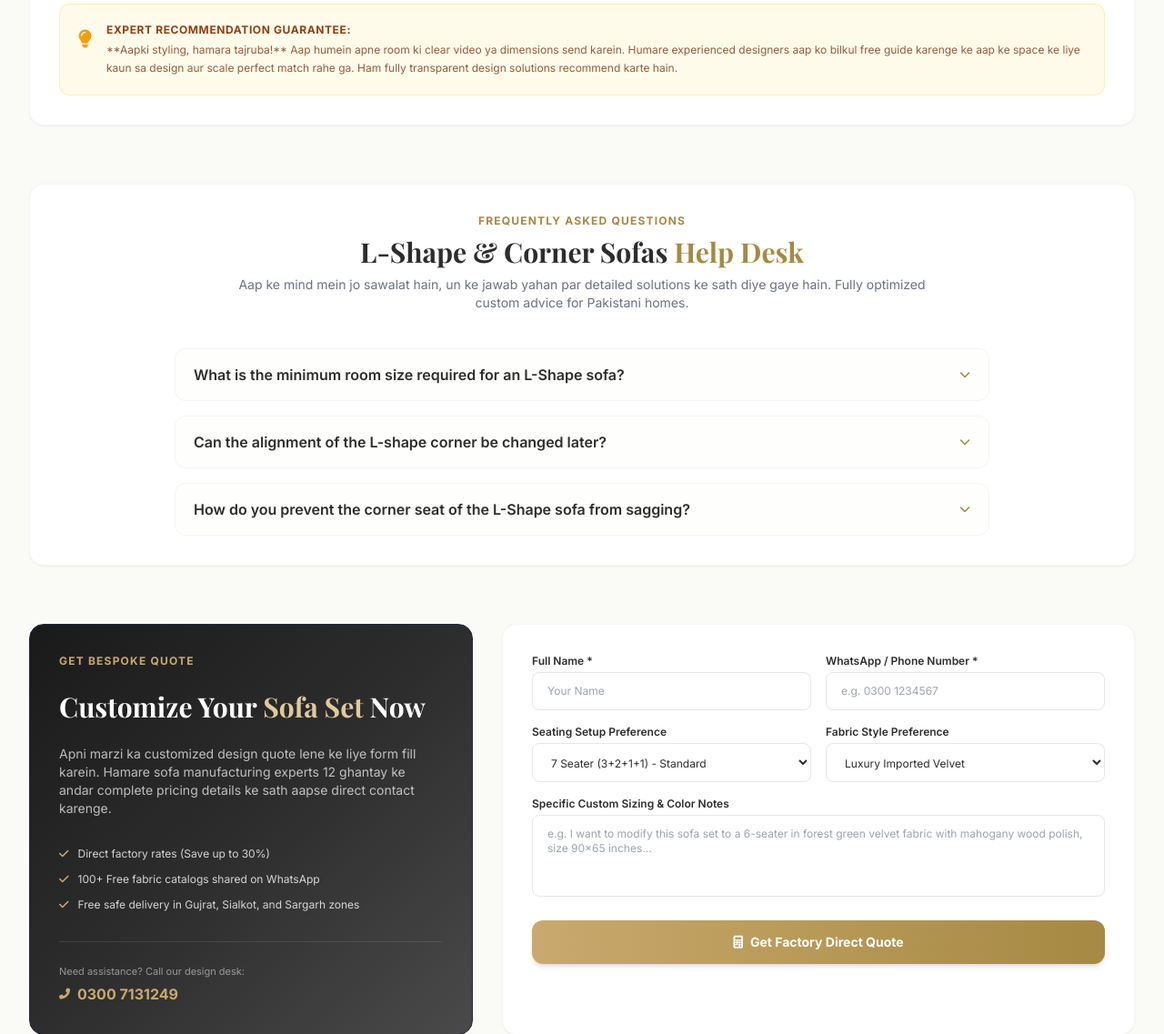
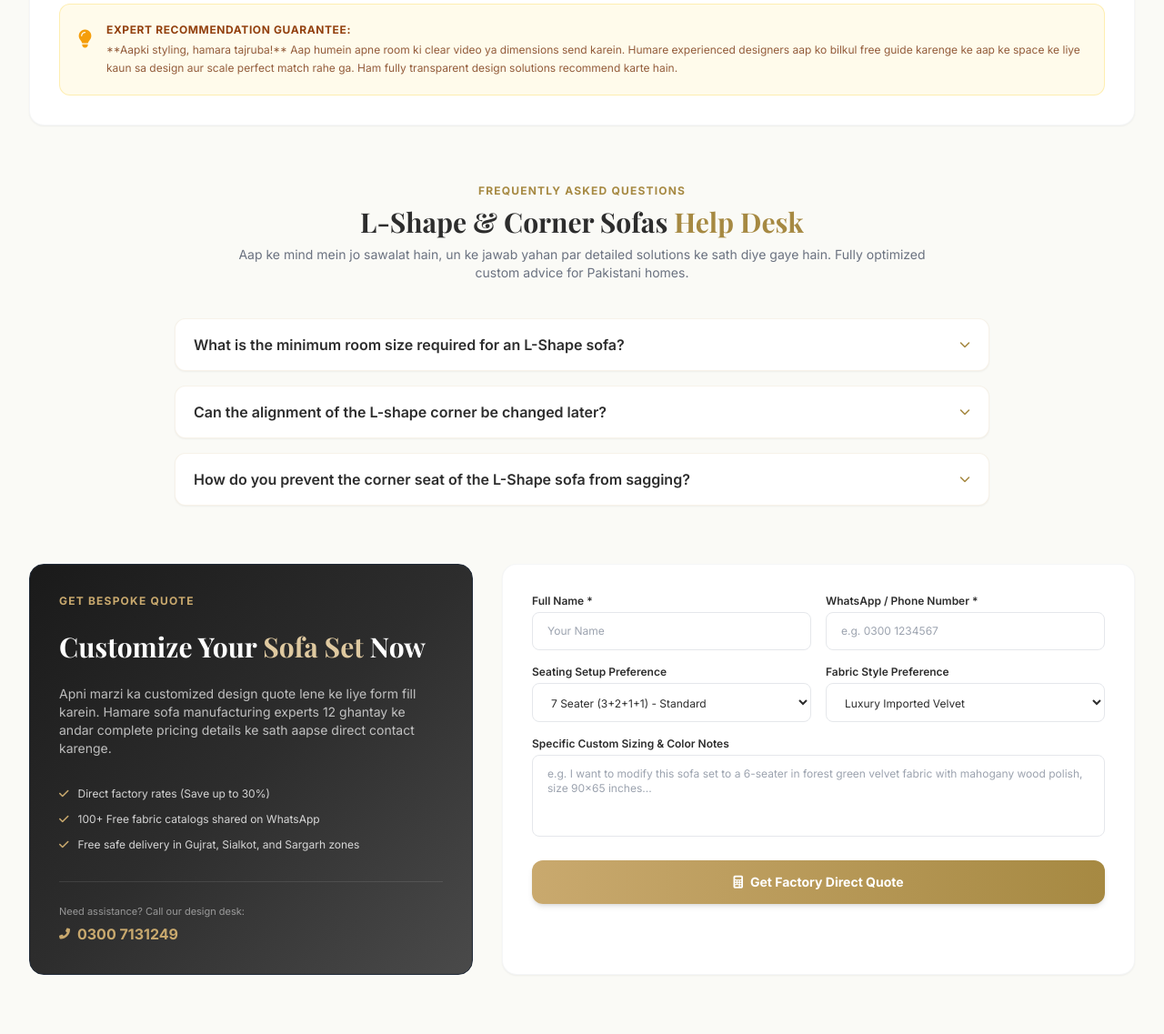
Before and after one commit to KhizarJamshaidIqbal/customsofaprices, a PHP site: page /collection.php in a window 1280 px wide. Shown: the part 1744-2881 px from the top of the page at 91% size. Run offline with PHP 8.4, Linux system fonts and the light colour scheme; some libraries are stand-ins or nearby versions; some web fonts are replaced.

Commit message:
Remove outer white card container from collection FAQs and enforce exclusive accordion toggle behavior

```diff
--- a/collection.php
+++ b/collection.php
@@ -935,7 +935,7 @@ $c = $collections[$id];
                 <!-- ============================================ -->
                 <!-- COLLECTION SPECIFIC FAQ SECTION (SEO & AEO) -->
                 <!-- ============================================ -->
-                <div class="mt-12 lg:mt-16 bg-white rounded-2xl p-6 sm:p-8 shadow-sm border border-gray-100/80 reveal">
+                <div class="mt-12 lg:mt-16 reveal">
                     <div class="text-center max-w-3xl mx-auto mb-10">
                         <span class="text-xs text-gold-dark font-bold uppercase tracking-widest block mb-2">Frequently Asked Questions</span>
                         <h2 class="font-display text-2xl sm:text-3xl font-bold text-charcoal">
@@ -948,15 +948,15 @@ $c = $collections[$id];
 
                     <div class="max-w-4xl mx-auto space-y-4">
                         <?php foreach ($c['faqs'] as $index => $faq): ?>
-                        <div class="border border-gray-100 rounded-xl overflow-hidden bg-cream/30">
+                        <div class="border border-gold/15 bg-white rounded-xl overflow-hidden shadow-sm">
                             <button onclick="toggleCollectionFaq(<?= $index ?>)"
-                                    class="w-full text-left px-5 py-4 flex items-center justify-between gap-4 font-semibold text-sm sm:text-base text-charcoal hover:bg-cream/70 transition-colors duration-300 focus:outline-none"
+                                    class="w-full text-left px-5 py-4 flex items-center justify-between gap-4 font-semibold text-sm sm:text-base text-charcoal hover:bg-cream transition-colors duration-300 focus:outline-none"
                                     aria-expanded="false"
                                     aria-controls="faq-ans-<?= $index ?>">
                                 <span><?= $faq['q'] ?></span>
                                 <i id="faq-icon-<?= $index ?>" class="fas fa-chevron-down text-gold-dark text-xs transition-transform duration-300"></i>
                             </button>
-                            <div id="faq-ans-<?= $index ?>" class="hidden px-5 pb-5 text-xs sm:text-sm text-gray-500 leading-relaxed border-t border-gray-50/50 pt-3 bg-white">
+                            <div id="faq-ans-<?= $index ?>" class="hidden px-5 pb-5 text-xs sm:text-sm text-gray-500 leading-relaxed border-t border-gold/10 pt-3 bg-white">
                                 <?= $faq['a'] ?>
                             </div>
                         </div>
@@ -1130,6 +1130,22 @@ $c = $collections[$id];
 
             const isHidden = answerEl.classList.contains('hidden');
 
+            // Close all other open FAQ items first
+            if (isHidden) {
+                const allAnswers = document.querySelectorAll('[id^="faq-ans-"]');
+                allAnswers.forEach(ans => {
+                    if (ans.id !== `faq-ans-${index}`) {
+                        ans.classList.add('hidden');
+                        const otherBtn = ans.previousElementSibling;
+                        otherBtn.setAttribute('aria-expanded', 'false');
+                        const otherIcon = otherBtn.querySelector('i');
+                        if (otherIcon) {
+                            otherIcon.classList.remove('rotate-180');
+                        }
+                    }
+                });
+            }
+
             if (isHidden) {
                 answerEl.classList.remove('hidden');
                 iconEl.classList.add('rotate-180');
```
